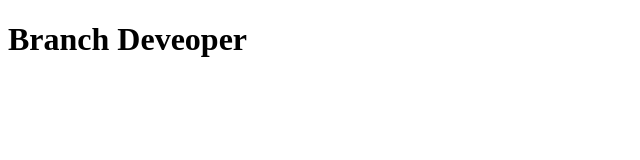
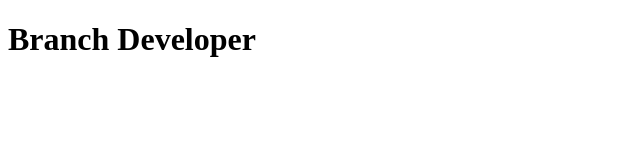
Before and after one commit to roby-aw/latihan1, a plain HTML site: page index.html in a window 1280 px wide. Shown: the full height of the page, 0-640 px from the left. Drawn offline with Linux system fonts and the light colour scheme.

Commit message:
tag h1 developer

```diff
--- a/index.html
+++ b/index.html
@@ -7,6 +7,6 @@
     <title>Document</title>
 </head>
 <body>
-    <h1>Branch Deveoper</h1>
+    <h1>Branch Developer</h1>
 </body>
 </html>
```
